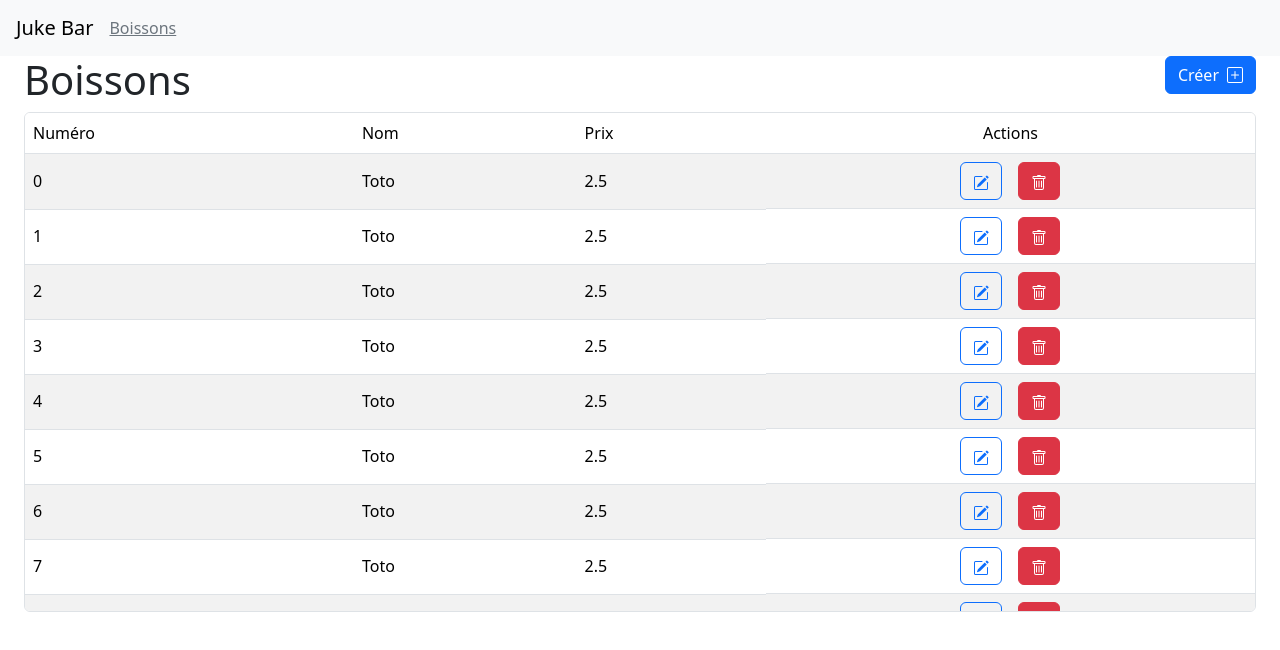
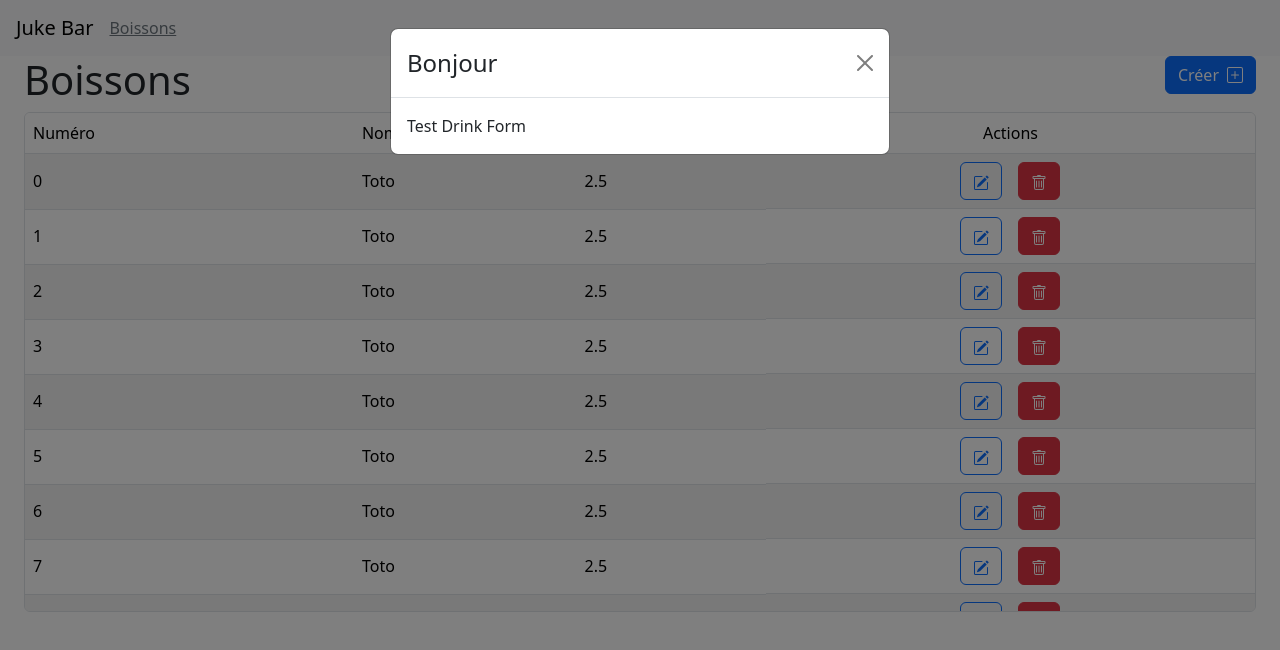
Before and after one commit to LeKlem/jukeBar, a React (Vite) app in the folder frontend/: page /drinks in a window 1280 px wide. Both pictures are taken after a click on the button "Créer". Shown: the top 650 px of the page. Built offline with nearby package versions, Linux system fonts and the light colour scheme; no server answers.

Commit message:
création du modal context

```diff
--- a/frontend/src/App.tsx
+++ b/frontend/src/App.tsx
@@ -4,15 +4,20 @@ import 'bootstrap/dist/css/bootstrap.min.css'
 
 import { Outlet } from "react-router-dom"
 import Header from "./components/header/Header"
+import { ModalProvider } from './context/ModalContext'
+import CustomModal from './components/customModal/CustomModal'
 
 function App() {
   return (
-    <div className='d-flex flex-column w-100'>
-      <Header />
-      <div className="px-4">
-        <Outlet />
+    <ModalProvider>
+      <div className='d-flex flex-column w-100'>
+        <Header />
+        <div className="px-4">
+          <Outlet />
+          <CustomModal/>
+        </div>
       </div>
-    </div>
+    </ModalProvider>
   )
 }
 
--- /dev/null
+++ b/frontend/src/components/customModal/CustomModal.tsx
@@ -0,0 +1,21 @@
+import { Modal, ModalBody, ModalHeader, ModalTitle } from "react-bootstrap";
+import { useModal } from "../../context/ModalContext";
+
+export default function CustomModal() {
+    const {isModalOpen,  closeModal, modalContent, header, size} = useModal();
+
+    if(!isModalOpen) return null;
+
+    return (
+        <Modal size={ size } show={isModalOpen} onHide={closeModal}>
+            <ModalHeader closeButton>
+                <ModalTitle>
+                    { header }
+                </ModalTitle>
+            </ModalHeader>
+            <ModalBody>
+                { modalContent }
+            </ModalBody>
+        </Modal>
+    )
+}
--- /dev/null
+++ b/frontend/src/context/ModalContext.tsx
@@ -0,0 +1,55 @@
+import { createContext, ReactNode, useContext, useState } from "react"
+
+type ModalContextType = {
+    isModalOpen: boolean,
+    openModal: (content: CustomModalProps) => void;
+    closeModal: () => void,
+    modalContent: ReactNode | null,
+    header: string,
+    size?: 'sm' | 'lg' | 'xl',
+}
+
+const ModalContext = createContext<ModalContextType | undefined> (undefined);
+
+interface ModalProviderProps {
+    children: ReactNode
+}
+
+export interface CustomModalProps {
+    content: ReactNode,
+    header: string,
+    size?: 'sm' | 'lg' | 'xl',
+}
+
+export function ModalProvider(props: ModalProviderProps) {
+    const [isModalOpen, setIsModalOpen] = useState(false);
+    const [modalContent, setModalContent] = useState<ReactNode | null>(null)
+    const [header, setHeader] = useState('');
+    const [size, setSize] = useState<'sm'| 'lg' | 'xl'>();
+
+    const openModal = (modal: CustomModalProps) => {
+        setModalContent(modal.content);
+        setHeader(modal.header);
+        setSize(modal.size);
+        setIsModalOpen(true);
+    };
+    const closeModal = () => {
+        setModalContent(null);
+        setIsModalOpen(false);
+    };
+
+    return (
+        <ModalContext.Provider value={{ isModalOpen, openModal, closeModal, modalContent, header, size }}>
+            {props.children}
+        </ModalContext.Provider>
+    )
+}
+
+export const useModal = (): ModalContextType => {
+    const context = useContext(ModalContext);
+    if(!context) {
+        throw new Error('useModal doit être utilisé dans un Modal Provider');
+    }
+
+    return context;
+}
--- /dev/null
+++ b/frontend/src/pages/drinks/components/DrinkForm/DrinkForm.tsx
@@ -0,0 +1,3 @@
+export default function DrinkForm() {
+    return (<>Test Drink Form</>)
+}
--- a/frontend/src/pages/drinks/components/DrinkList.tsx
+++ b/frontend/src/pages/drinks/components/DrinkList.tsx
@@ -2,9 +2,17 @@ import { Button, Table } from "react-bootstrap";
 import { Drink } from "../../../models/DrinkModels";
 import { PlusSquare, Trash, PencilSquare } from "react-bootstrap-icons";
 import './DrinkList.scss'
+import { CustomModalProps, useModal } from "../../../context/ModalContext";
+import DrinkForm from "./DrinkForm/DrinkForm";
 
 export default function DrinkList() {
     const drinks: Drink[] = [];
+    const { openModal } = useModal();
+
+    const modal: CustomModalProps = {
+        content: <DrinkForm/>,
+        header: 'Bonjour',
+    }
 
     for (let i = 0; i < 20; i++) {
         const drink: Drink = {
@@ -37,7 +45,7 @@ export default function DrinkList() {
         <>
             <div className="title d-flex justify-content-between">
                 <h1>Boissons</h1>
-                <Button className="d-flex event-create gap-2 align-items-center">
+                <Button className="d-flex event-create gap-2 align-items-center" onClick={() => openModal(modal)}>
                     Créer
                     <PlusSquare/>
                 </Button>
```
